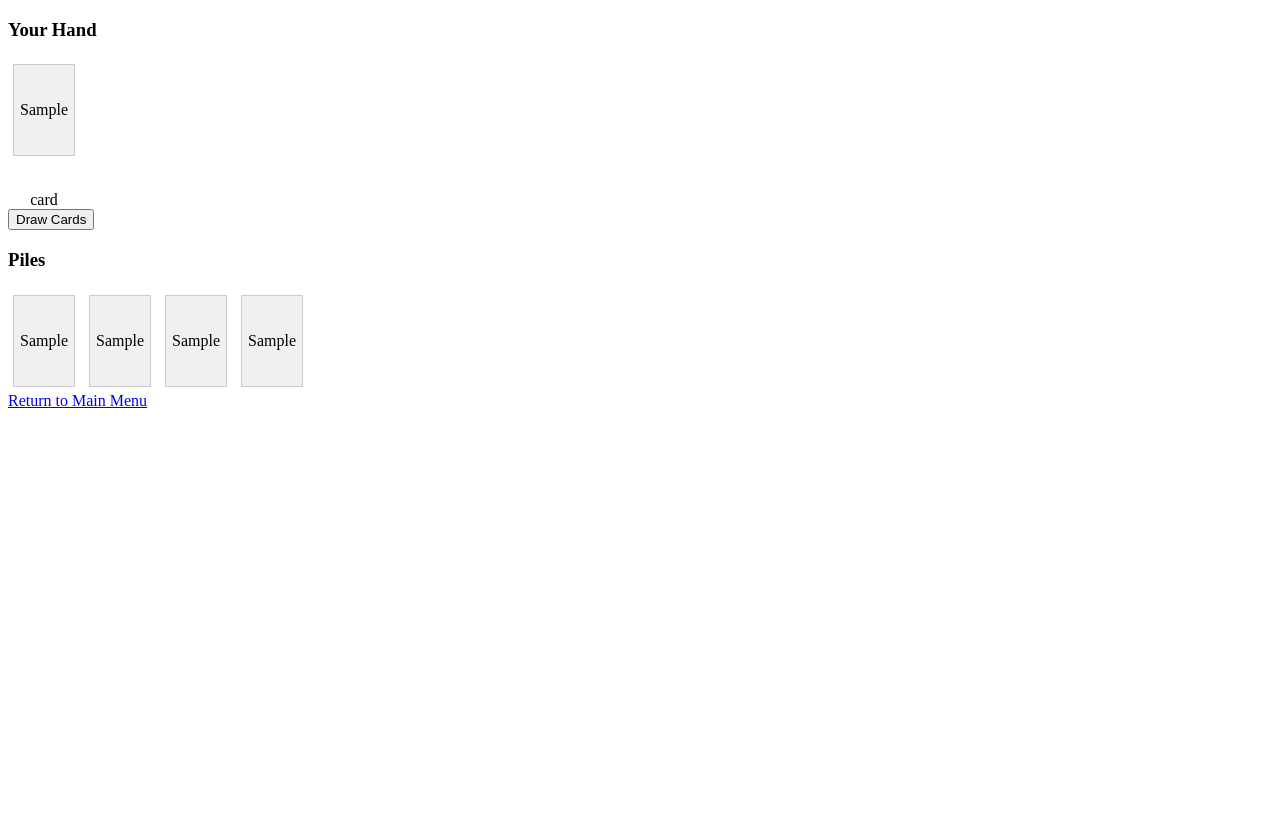
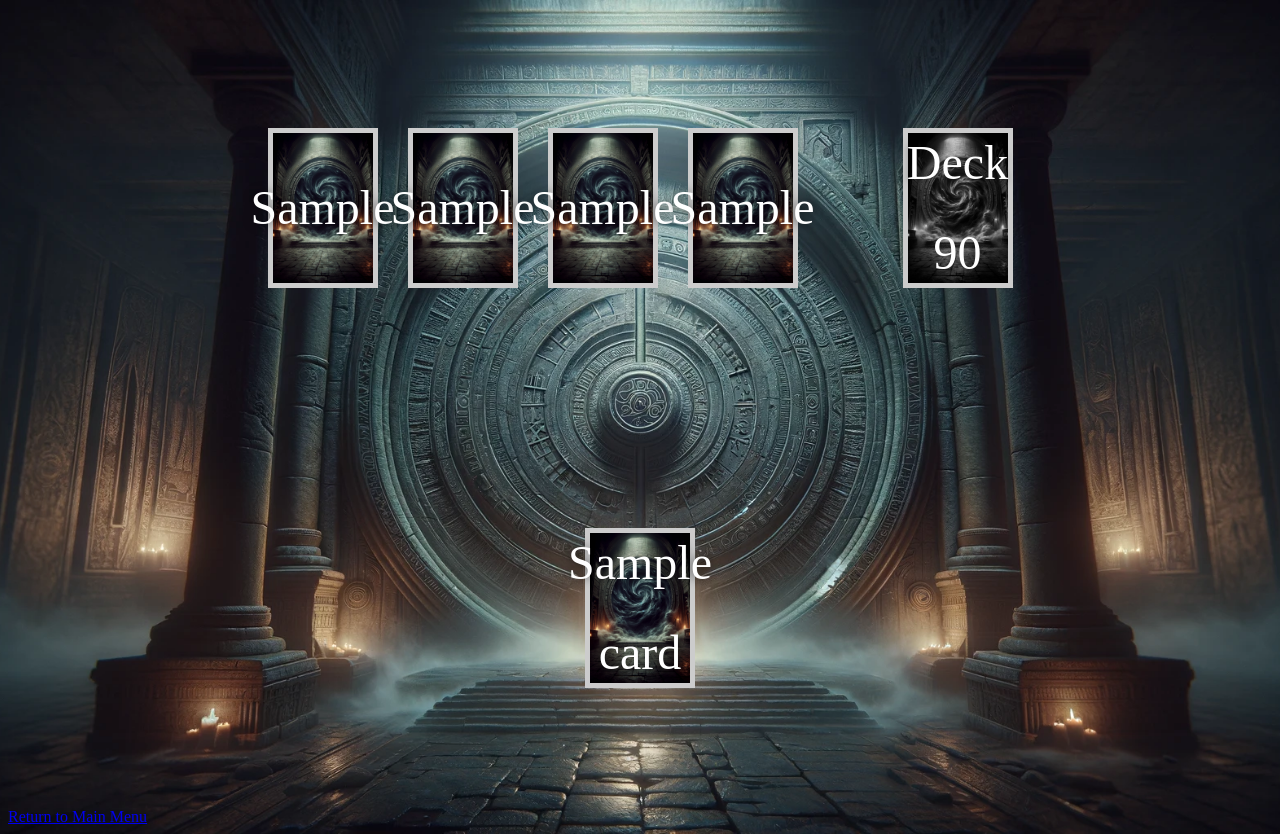
Before and after one commit to RealAdon/Challenge-Cards, a Flask app: template project/app/templates/game.html in a window 1280 px wide. Before the commit the page ends 408 px from the top, so only its background shows below. Run offline with Flask 3, Linux system fonts and the light colour scheme; the template is opened without the code that fills it: most values are stand-ins (such as "Sample title", 1, 10 or a date in 2020).

Commit message:
Added Design

```diff
--- a/project/app/challenge/challenge.py
+++ b/project/app/challenge/challenge.py
@@ -58,7 +58,6 @@ class Deck:
             self.hand.cards = np.append(self.hand.cards, self.cards[:cards_to_draw])
             # Remove the cards from the deck
             self.cards = self.cards[cards_to_draw:]
-            print(len(self.cards))
             # Sort the hand from min to max
             self.hand.cards = np.sort(self.hand.cards)
             return True
@@ -67,7 +66,7 @@ class Deck:
 
     def __init__(self):
         self.name = 'Deck'
-        # Create random cards from 2 to 99
+        # Create random cards from 2 to 98
         self.cards = np.arange(2, 100)
         # Shuffle cards
         np.random.shuffle(self.cards)
--- a/project/app/main.py
+++ b/project/app/main.py
@@ -46,7 +46,7 @@ def draw_cards():
     print(cards_drawn)
     if cards_drawn:
         hand = [int(x) for x in game.deck.hand.cards]
-        return jsonify(success=cards_drawn, hand=hand)
+        return jsonify(success=cards_drawn, hand=hand, remainig_cards=len(game.deck.cards))
     return jsonify(success=bool(cards_drawn))
 
 
--- a/project/app/static/css/styles.css
+++ b/project/app/static/css/styles.css
@@ -1,16 +1,118 @@
-.card, .pile {
-    display: inline-block;
-    width: 60px; /* Adjust based on your preference */
-    height: 90px; /* Adjust based on your preference */
+body {
+    background-image: url('../images/crypt_background.webp');
+    background-size: cover;
+    background-position: center center;
+    background-repeat: no-repeat;
+    min-height: 100vh;
+    overflow: hidden;
+}
+
+h1 {
+    text-align: center;
+    color: #fff;
+    font-size: 3em;
+    margin-top: 0;
+    padding-top: 20px;
+}
+
+.center-container {
+    display: flex;
+    justify-content: center;
+    align-items: center;
+    height: 100vh;
+}
+
+.start-button {
+    background-color: transparent;
+    color: #ffd700;
+    border: none;
+    font-size: 50px;
+    font-weight: bold;
+    text-shadow: 0px 0px 10px rgba(255, 255, 255, 0.7);
+    cursor: pointer;
+    padding: 10px 20px;
+    transition: transform 0.3s ease, text-shadow 0.3s ease;
+}
+
+.start-button:hover {
+    transform: scale(1.1);
+    text-shadow: 0px 0px 20px rgba(255, 255, 255, 1);
+}
+
+.container {
+    display: flex;
+    flex-direction: column;
+    min-height: 100vh;
+}
+
+.top, .bottom {
+    display: flex;
+    justify-content: center; /* Center horizontally */
+    align-items: center; /* Center vertically */
+    flex: 1; /* Each section takes equal height */
+}
+
+#hand {
+    display: flex;
+    flex-wrap: wrap;
+    justify-content: center;
+    align-items: center;
+    gap: 10px;
+}
+
+#piles {
+    display: flex;
+    justify-content: center;
+    align-items: center;
+    gap: 20px;
+}
+
+#deck {
+    margin-left: 100px;
+}
+
+.card, .pile, .draw_cards_button {
+    display: flex;
+    justify-content: center;
+    align-items: center;
+    width: 100px;
+    height: 150px;
+    font-size: 3em;
     margin: 5px;
     background-color: #f0f0f0;
+    background-image: url('../images/card_background.webp');
+    background-size: cover;
+    background-position: center;
     text-align: center;
-    line-height: 90px; /* This should match the height for vertical alignment */
-    border: 1px solid #ccc;
+    text-shadow: 0px 0px 10px rgba(0, 0, 0, 0.7);
+    color: #ffffff;
+    line-height: 90px;
+    border: 5px solid #ccc;
     cursor: pointer;
 }
 
 .card.selected {
-    border-color: #000;
-    background-color: #a0a0a0;
+    border-color: #ffd700;
 }
+
+.draw_cards_button {
+    filter: grayscale(100%);
+}
+
+
+/* Adjustments for tablet screens */
+@media (max-width: 1024px) {
+    .card, .pile, .draw_cards_button {
+        width: 80px;
+        height: 120px;
+        font-size: 2em;
+    }
+}
+
+@media (max-width: 768px) {
+    .card, .pile, .draw_cards_button {
+        width: 60px;
+        height: 90px;
+        font-size: 2em;
+    }
+}
--- a/project/app/static/js/game_actions.js
+++ b/project/app/static/js/game_actions.js
@@ -12,7 +12,7 @@ function checkStateOfChallenge() {
             window.location.href = '/'; // Redirect to the home page
         } else if (data.state == 'draw') {
             // Highlight the draw cards button
-            document.querySelector('.draw_cards_button').style.backgroundColor = 'yellow';
+            document.getElementById('deck').style.backgroundColor = '';
         }
     })
     .catch(error => {
@@ -62,7 +62,7 @@ document.addEventListener('DOMContentLoaded', function () {
                     checkStateOfChallenge();
                 } else {
                     // Highlight a red border around the pile for 1 second then have it fade out
-                    event.target.style.border = '2px solid red';
+                    event.target.style.border = '5px solid red';
                     setTimeout(function() {
                         event.target.style.border = '';
                     }, 1000);
@@ -76,7 +76,7 @@ document.addEventListener('DOMContentLoaded', function () {
     });
 
     // Handler for the Draw Cards button
-    document.querySelector('.draw_cards_button').addEventListener('click', function() {
+    document.getElementById('deck').addEventListener('click', function(event) {
         fetch('/draw_cards', {
             method: 'GET'
         })
@@ -94,11 +94,16 @@ document.addEventListener('DOMContentLoaded', function () {
                     hand.appendChild(cardDiv);
                 });
                 // remove the highlight from the draw cards button
-                document.querySelector('.draw_cards_button').style.backgroundColor = '';
+                document.getElementById('deck').style.backgroundColor = '';
+                // Update the remaining Cards value of the deck
+                document.getElementById('deck').textContent = "Deck " + data.remainig_cards;
                 // check the state of the challenge
                 checkStateOfChallenge();
             } else {
-                alert("Could not draw cards");
+                event.target.style.border = '5px solid red';
+                    setTimeout(function() {
+                        event.target.style.border = '';
+                    }, 1000);
             }
         })
         .catch(error => {
--- a/project/app/templates/game.html
+++ b/project/app/templates/game.html
@@ -4,24 +4,27 @@
     <meta charset="UTF-8">
     <title>Game State</title>
     <link rel="stylesheet" href="{{ url_for('static', filename='css/styles.css') }}">
-    <script src="https://ajax.googleapis.com/ajax/libs/jquery/3.5.1/jquery.min.js"></script>
     <script src="{{ url_for('static', filename='js/game_actions.js') }}"></script>
 </head>
 <body>
-    <h3>Your Hand</h3>
-    <section id="hand">
-        {% for card in hand %}
-            <div class="card" data-card="{{ card }}">{{ card }}</div>
-        {% endfor %}
-    </section>
-    <button class="draw_cards_button">Draw Cards</button>
-    <h3>Piles</h3>
+    <div class="container">
+        <div class="top">
             <section id="piles">
                 <div class="pile" data-pile="pile1">{{ pile_values[0] }}</div>
                 <div class="pile" data-pile="pile2">{{ pile_values[1] }}</div>
                 <div class="pile" data-pile="pile3">{{ pile_values[2] }}</div>
                 <div class="pile" data-pile="pile4">{{ pile_values[3] }}</div>
             </section>
-    <a href="/">Return to Main Menu</a>
+            <div id="deck" class="draw_cards_button">Deck 90</div>
+        </div>
+        <div class="bottom">
+            <section id="hand">
+                {% for card in hand %}
+                    <div class="card" data-card="{{ card }}">{{ card }}</div>
+                {% endfor %}
+            </section>
+        </div>
+    </div>
+    <a class="main-menu" href="/">Return to Main Menu</a>
 </body>
 </html>
```
Also changed, not shown: project/app/templates/index.html (+5 -4 lines), project/app/static/images/card_background.webp (added), project/app/static/images/crypt_background.webp (added). Lines whose indentation alone changed are shown as unchanged.
